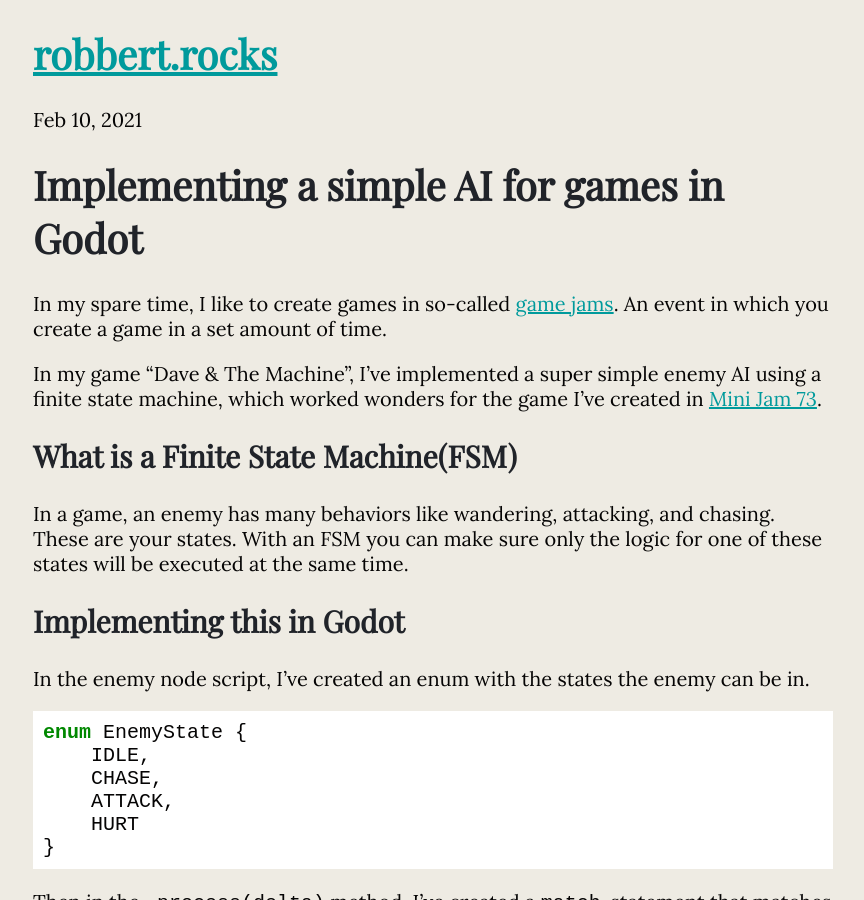
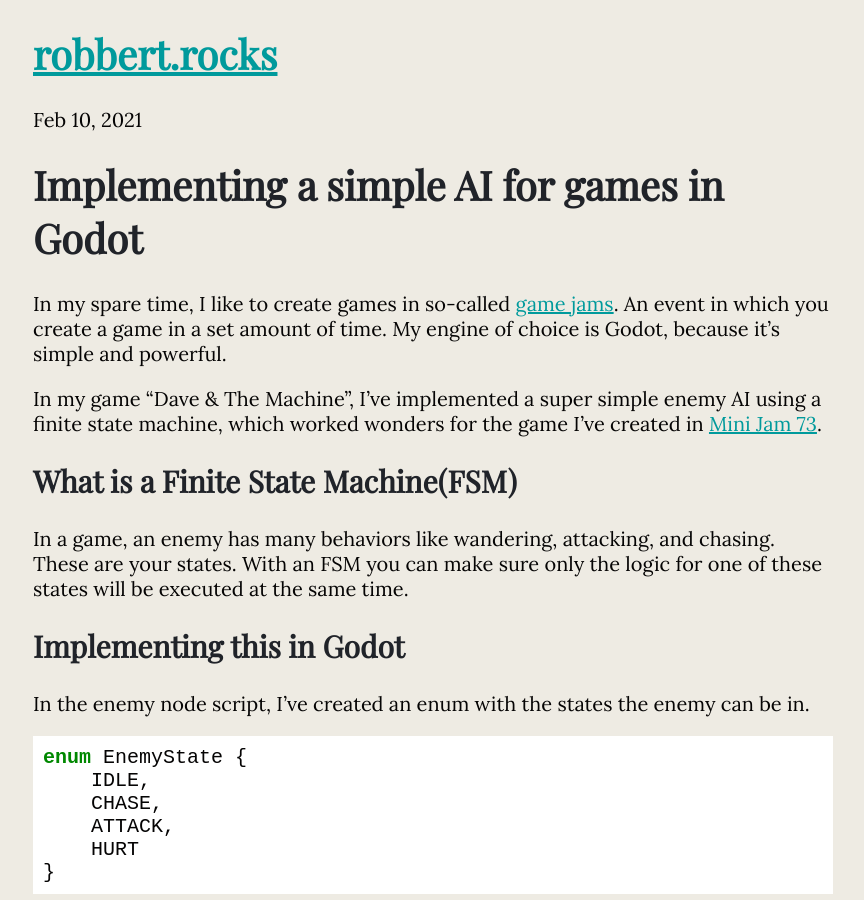
Before and after one commit to robbertstevens/robbertstevens.github.io, a Jekyll site: the page built from _posts/2021-02-14-implementing-a-simple-ai-for-games-in-godot.md, in a window 1280 px wide and 900 px high. Shown: the whole window, without its empty margins (207-1071 px from the left). Built offline with Jekyll 4.4.1, drawn with Linux system fonts in a browser that asks for light colours; some of the changed text lies outside the part shown.

Commit message:
Added a sentence

```diff
--- a/_posts/2021-02-14-implementing-a-simple-ai-for-games-in-godot.md
+++ b/_posts/2021-02-14-implementing-a-simple-ai-for-games-in-godot.md
@@ -4,7 +4,7 @@
 date:   2021-02-10 13:37:00 +0100
 ---
 In my spare time, I like to create games in so-called [game jams](https://en.wikipedia.org/wiki/Game_jam). An event in
-which you create a game in a set amount of time.
+which you create a game in a set amount of time. My engine of choice is Godot, because it's simple and powerful.
 
 In my game "Dave & The Machine", I've implemented a super simple enemy AI using a finite state machine, which worked
 wonders for the game I've created in [Mini Jam 73](https://robbertstevens.itch.io/dave-and-the-machine).
@@ -80,6 +80,8 @@
 1. First I check if there is still a target, if not I go to the idle state after all the enemy can't case nothing.
 3. If there is a target, then the enemy moves in the direction of the target.
 
+You can find the complete implementation of my game on my [github](https://github.com/robbertstevens/minijam73).
+
 ## Conclusion
 This is a very bare-bones implementation of the Finite State Machine design pattern, but for my use case, it was enough.
 I've also experimented with a version of this design pattern [using different nodes for every state](https://github.com/robbertstevens/godot-statemachine)
```
